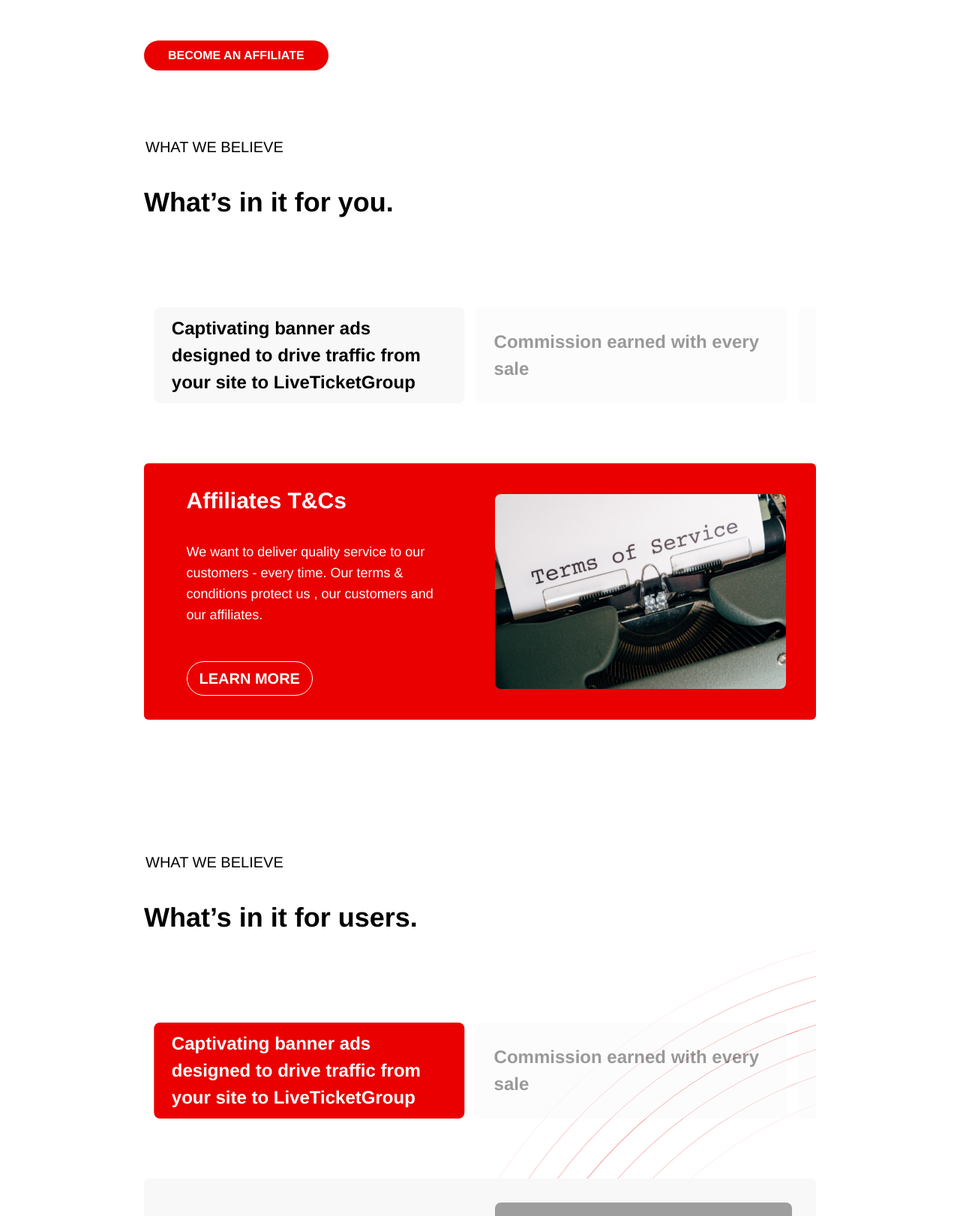
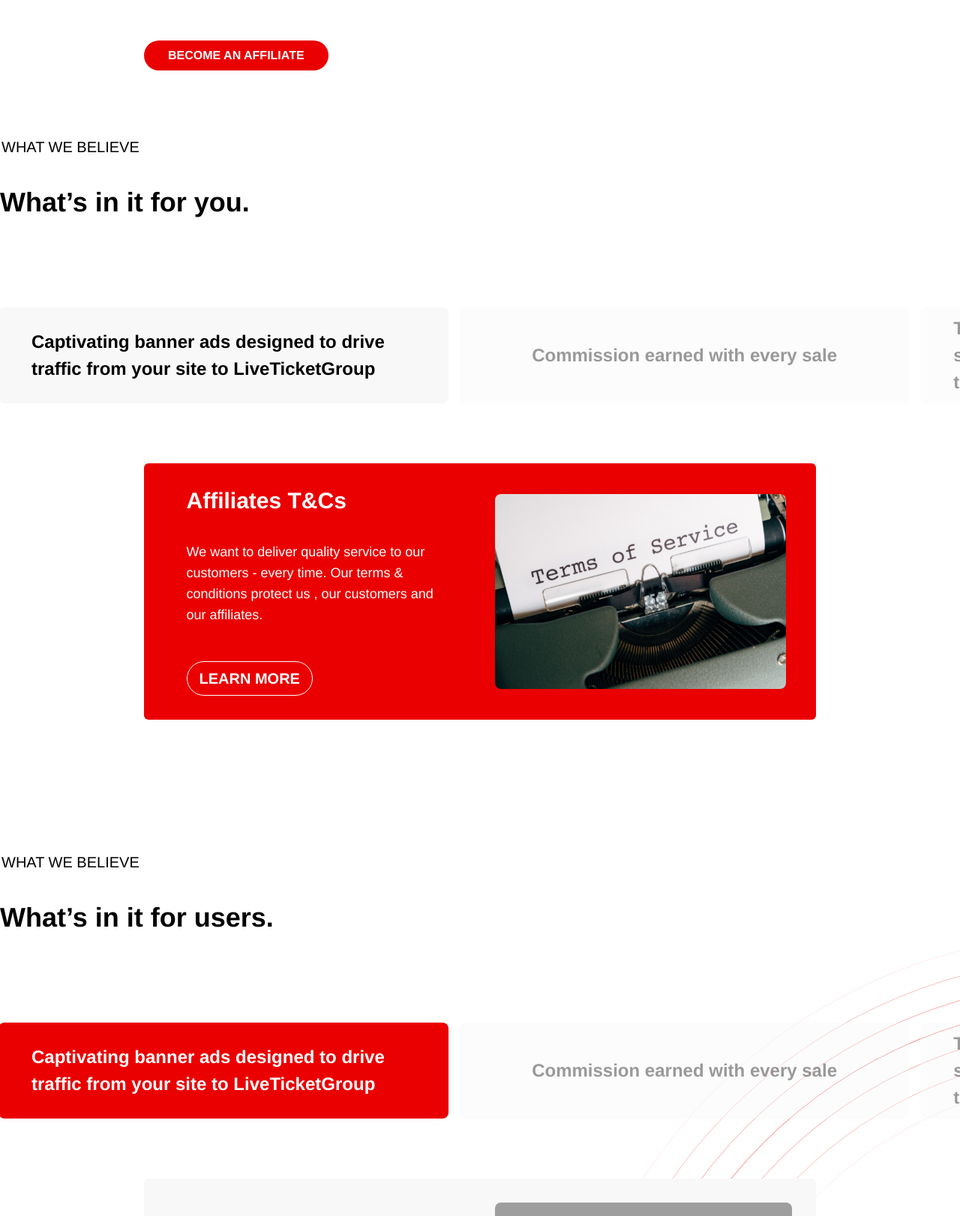
Before and after one commit to DeepInfynno/ltg, a Next.js app: page /affiliates in a window 1280 px wide. Shown: the part 1300-2922 px from the top of the page at 75% size. Built offline with nearby package versions, Linux system fonts and the light colour scheme; grey boxes are pictures that could not be loaded; what @material-tailwind/react would draw is missing.

Commit message:
fix:affiliates slider changes

```diff
--- a/pages/affiliates.tsx
+++ b/pages/affiliates.tsx
@@ -110,8 +110,10 @@ const Affiliate: NextPageWithLayout = () => {
               </div>
             </div>
           </div>
-          {/* what we belive */}
-          <div className="mt-12 container">
+        </div>
+        {/* what we belive */}
+        <div className="w-full">
+          <div className="2xl:pl-[274px] mt-12">
             <h1 className="text-base md:text-lg lg:text-xl 2xl:text-xl font-normal ml-0.5">
               WHAT WE BELIEVE
             </h1>
@@ -150,7 +152,9 @@ const Affiliate: NextPageWithLayout = () => {
               />
             </div>
           </div>
-          {/* T&c */}
+        </div>
+        {/* T&c */}
+        <div className="max-w-[280px] xs:max-w-xs sm:max-w-sm md:max-w-xl lg:max-w-3xl xl:max-w-4xl 2xl:max-w-[1364px] w-full">
           <div className="container">
             <div className="bg-[#EA0000] px-6 lg:px-8 xl:px-10 flex flex-col lg:flex-row gap-1 lg:gap-10 rounded-md justify-center items-center md:py-8 py-10">
               <div className="flex justify-center items-center w-full">
@@ -181,10 +185,11 @@ const Affiliate: NextPageWithLayout = () => {
               </div>
             </div>
           </div>
-          {/* what we belive */}
-
-          <div className="relative lg:pt-32 ">
-            <div className="container mt-12 z-50 ">
+        </div>
+        {/* what we belive */}
+        <div className="w-full">
+          <div className="relative 2xl:pl-[274px] lg:pt-32">
+            <div className="mt-12 z-50 ">
               <h1 className="text-base md:text-lg lg:text-xl 2xl:text-xl font-normal ml-0.5">
                 WHAT WE BELIEVE
               </h1>
@@ -210,7 +215,9 @@ const Affiliate: NextPageWithLayout = () => {
                       <div
                         key={believe.id}
                         className={` flex h-[100px] flex-row items-center justify-center ${
-                          index === currentIndex2 ? "opacity-100 bg-[#EA0000] text-white" : "opacity-40 bg-[#F8F8F8] text-black"
+                          index === currentIndex2
+                            ? "opacity-100 bg-[#EA0000] text-white"
+                            : "opacity-40 bg-[#F8F8F8] text-black"
                         } lg:px-6 md:px-8 md:py-16 lg:py-16 sm:px-5 sm:py-3 px-4 py-2 rounded-lg `}
                       >
                         <div className="h-full grid place-items-center">
@@ -232,8 +239,10 @@ const Affiliate: NextPageWithLayout = () => {
                 />
               </div>
             </div>
-            {/* api docs */}
-            <div className="container">
+          </div>
+          {/* api docs */}
+          <div className="w-full flex flex-col justify-center items-center">
+            <div className="w-full max-w-[280px] xs:max-w-xs sm:max-w-sm md:max-w-xl lg:max-w-3xl xl:max-w-4xl 2xl:max-w-[1364px]">
               <div className="bg-[#F8F8F8] px-6 lg:px-8 flex flex-col lg:flex-row gap-1 lg:gap-10 rounded-md justify-center items-center md:py-8 py-10">
                 <div className="flex justify-center items-center w-full">
                   <div className="w-full flex flex-col gap-9 max-w-[355px]">
@@ -261,8 +270,8 @@ const Affiliate: NextPageWithLayout = () => {
                   />
                 </div>
               </div>
+              <ContactForm />
             </div>
-            <ContactForm />
           </div>
         </div>
       </section>
```
